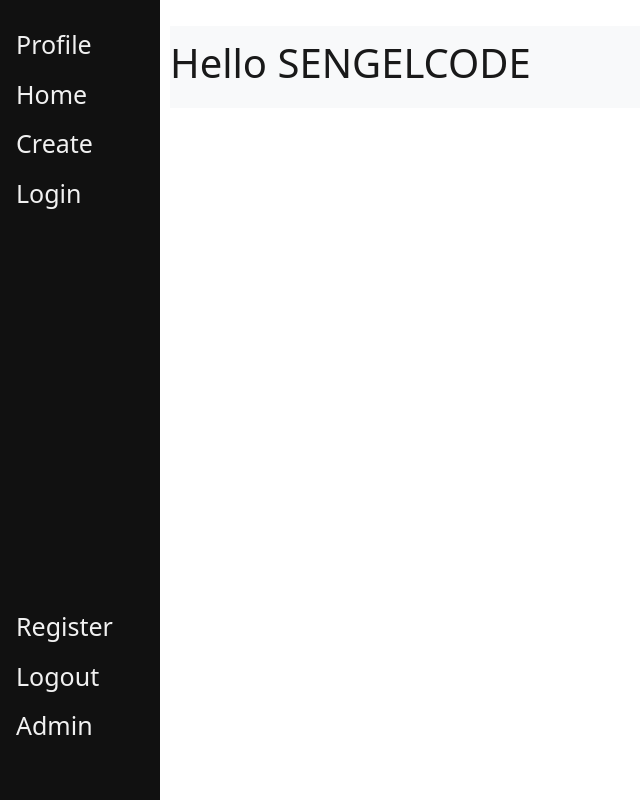
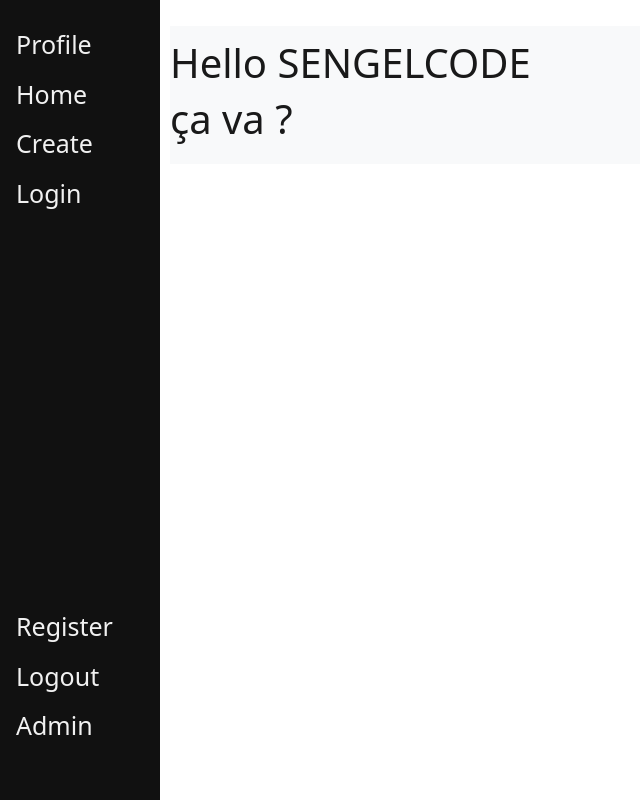
Before and after one commit to CodeSengel/todolist, a Django app: page / in a window 1280 px wide. Shown: the whole page, without its empty margins (0-640 px from the left). Run offline with Django 3.2, Linux system fonts and the light colour scheme; a user stored in the database is signed in; data that the repository does not hold is empty; parts of the project's set-up code (start-up, migrations or seed data) failed here and were passed over; some libraries are stand-ins or nearby versions.

Commit message:
git test

```diff
--- a/main/templates/main/profile.html
+++ b/main/templates/main/profile.html
@@ -22,6 +22,7 @@
   <a class="navbar-brand" href="#">
     <!-- <img src="{% static '/main/images/Cover.png' %} " width="30" height="30" class="d-inline-block align-top" alt=""> -->
     <h1>Hello {{uUserName.upper}} </h1>
+	<h1> ça va ?   </h1>
   </a>
 </nav>
 
```
Also changed, not shown: deleteme.txt (added).
